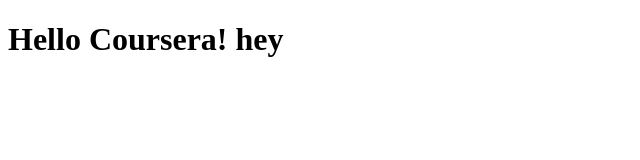
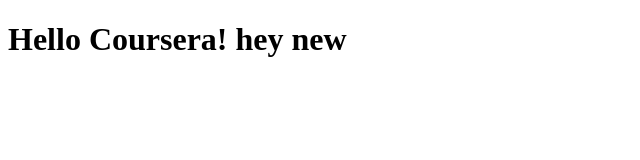
Before and after one commit to krizmasingh/coursera-test, a plain HTML site: page site/index.html in a window 1280 px wide. Shown: the full height of the page, 0-640 px from the left. Drawn offline with Linux system fonts and the light colour scheme.

Commit message:
small addition to our page content

```diff
--- a/site/index.html
+++ b/site/index.html
@@ -4,6 +4,6 @@
 	<title>Hello Coursera!</title>
 </head>
 <body>
-<h1>Hello Coursera! hey</h1>
+<h1>Hello Coursera! hey new </h1>
 </body>
 </html>
```
